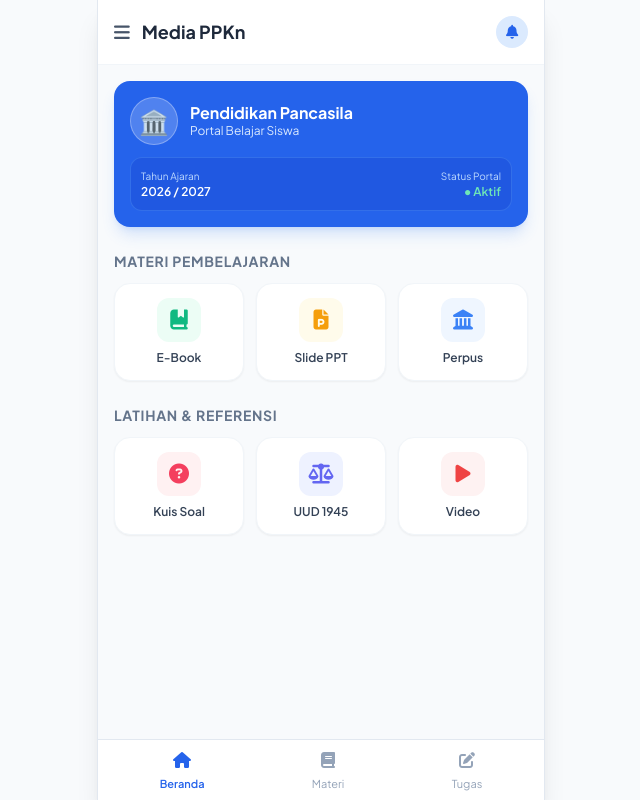
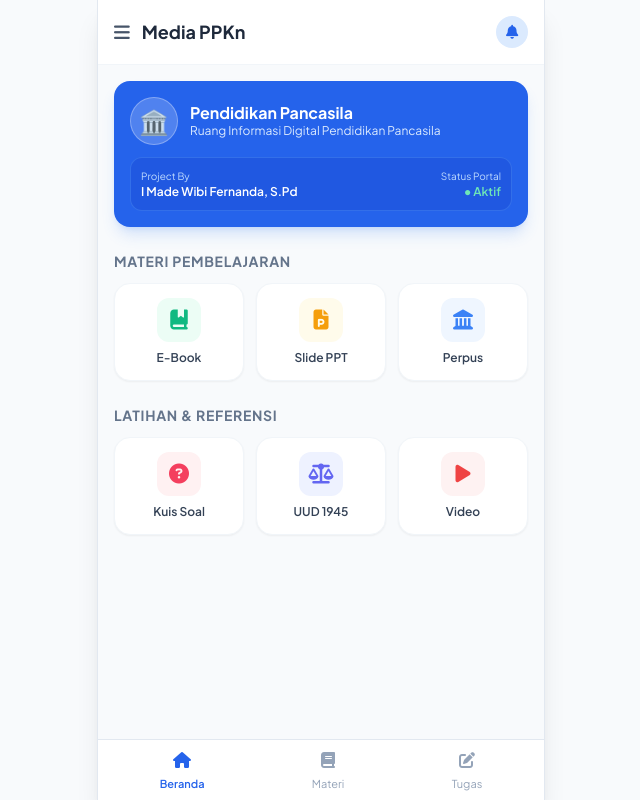
Before and after one commit to 1mwf29/seputar-ppkn, a plain HTML site: page index.html in a window 1280 px wide. Shown: the whole page, without its empty margins (319-959 px from the left). Drawn offline with nearby package versions, Linux system fonts and the light colour scheme.

Commit message:
Update index.html

```diff
--- a/index.html
+++ b/index.html
@@ -3,7 +3,7 @@
 <head>
     <meta charset="UTF-8">
     <meta name="viewport" content="width=device-width, initial-scale=1.0">
-    <title>Media Pembelajaran PPKn</title>
+    <title>Seputar PPKn</title>
     <script src="https://cdn.tailwindcss.com"></script>
     <link href="https://cdnjs.cloudflare.com/ajax/libs/font-awesome/6.4.0/css/all.min.css" rel="stylesheet">
     <style>
@@ -45,14 +45,14 @@
                 </div>
                 <div>
                     <h2 class="font-bold text-base leading-tight">Pendidikan Pancasila</h2>
-                    <p class="text-xs text-blue-100">Portal Belajar Siswa</p>
+                    <p class="text-xs text-blue-100">Ruang Informasi Digital Pendidikan Pancasila</p>
                 </div>
             </div>
 
             <div class="bg-blue-700/50 rounded-xl p-2.5 flex justify-between items-center text-xs border border-blue-400/30">
                 <div>
-                    <span class="text-blue-200 block text-[10px]">Tahun Ajaran</span>
-                    <span class="font-semibold">2026 / 2027</span>
+                    <span class="text-blue-200 block text-[10px]">Project By </span>
+                    <span class="font-semibold">I Made Wibi Fernanda, S.Pd</span>
                 </div>
                 <div class="text-right">
                     <span class="text-blue-200 block text-[10px]">Status Portal</span>
```
